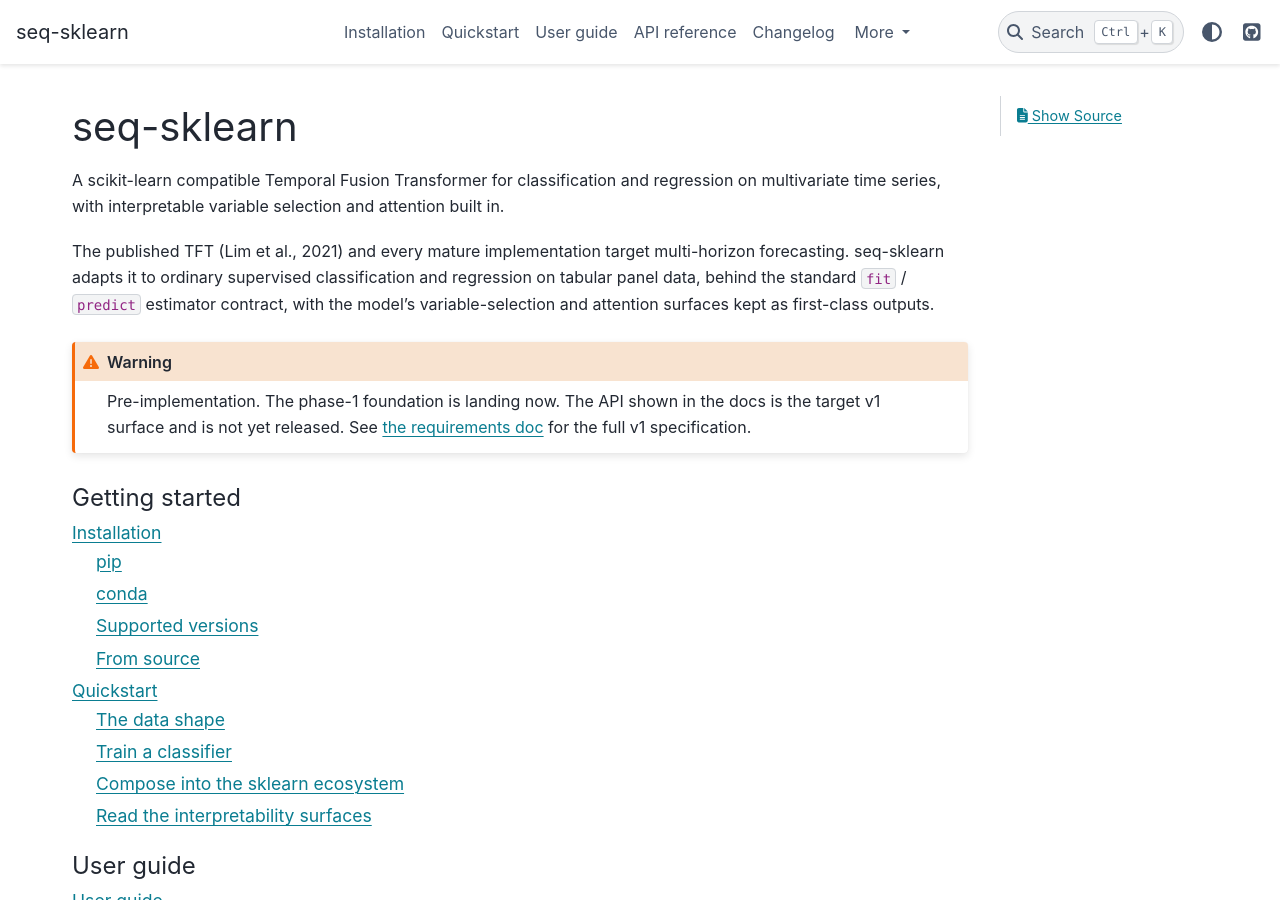
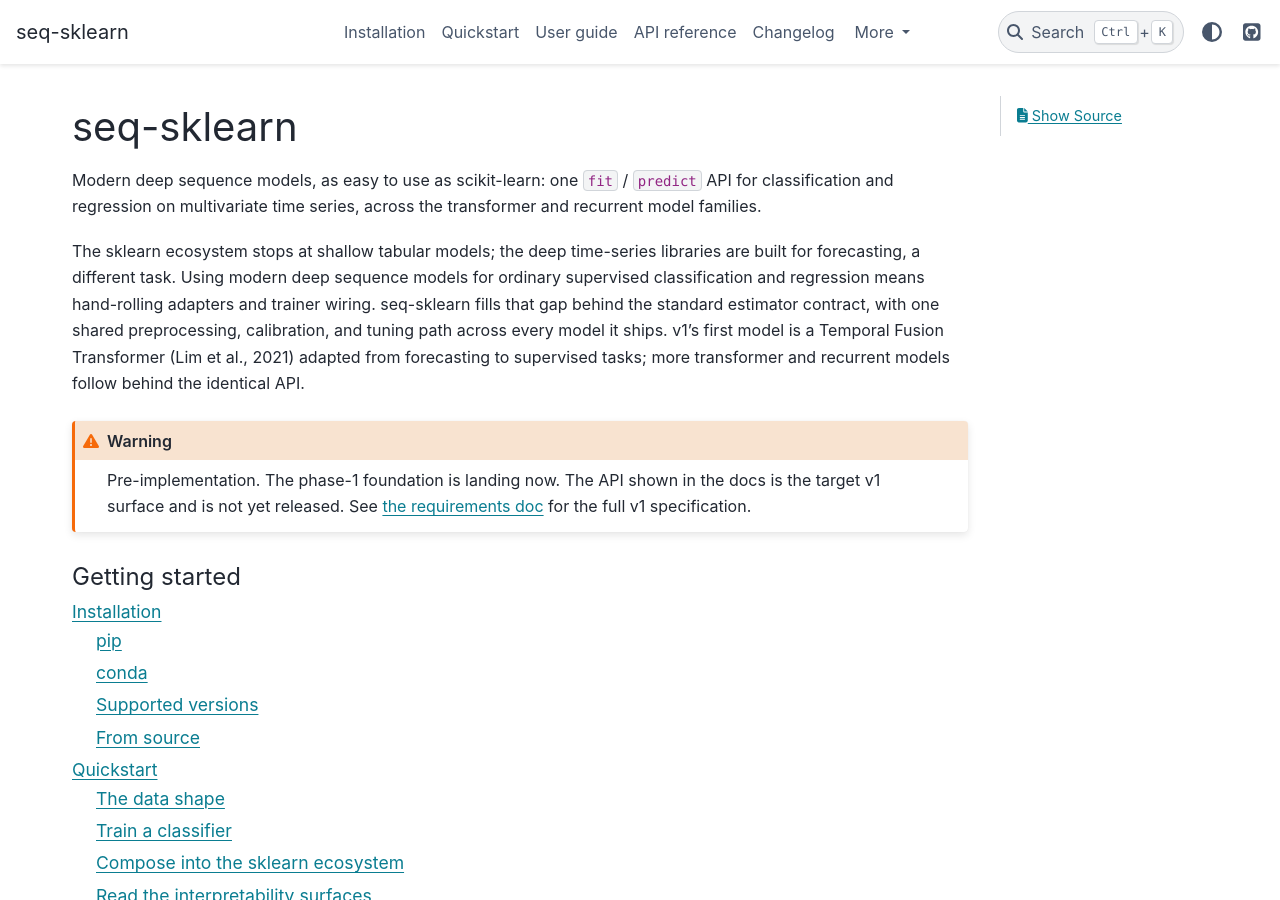
Before and after one commit to switch527/seq-sklearn, a Sphinx documentation site: the page built from docs/index.md, in a window 1280 px wide and 900 px high. Built offline with Sphinx 7.4.7 and the PyData theme 0.15.4, drawn with Linux system fonts in a browser that asks for light colours.

Commit message:
docs: reframe positioning around the library, not TFT
The tagline and intro over-indexed on the Temporal Fusion Transformer.
TFT is v1's first concrete model, not the library's identity. Reframe
the README and docs landing page around the actual goal: sklearn-easy
sequence learning for classification and regression across the
transformer and recurrent model families, with TFT positioned as the
first model behind a uniform API. Move TFT-specific strengths
(interpretable variable selection, attention) into the v1 feature list.

Also stop mocking core runtime deps in the Sphinx config: Read the Docs
installs the package itself, so mocking torch/lightning broke autodoc
signature evaluation on `torch.Tensor | None` annotations. Mock only
the optional onnx extras. Build is clean with zero warnings.

Co-Authored-By: Claude Opus 4.7 (1M context) <noreply@anthropic.com>

````diff
--- a/docs/conf.py
+++ b/docs/conf.py
@@ -61,15 +61,12 @@ autodoc_member_order = "bysource"
 # green; turn it on (numpydoc_validation_checks) at the v1 docstring pass.
 numpydoc_show_class_members = False
 
-# Heavy or not-yet-importable deps are mocked so Read the Docs builds
-# stay fast and do not break before the package is code-complete.
+# Only the genuinely-optional extras are mocked. Core runtime deps
+# (torch, lightning, optuna, ...) are installed in any docs build
+# environment because Read the Docs installs the package itself, so
+# mocking them would buy nothing and break autodoc signature evaluation
+# on annotations like ``torch.Tensor | None`` (a mock cannot be unioned).
 autodoc_mock_imports = [
-    "torch",
-    "lightning",
-    "pytorch_lightning",
-    "optuna",
-    "optuna_integration",
-    "safetensors",
     "onnx",
     "onnxruntime",
 ]
--- a/docs/index.md
+++ b/docs/index.md
@@ -1,14 +1,18 @@
 # seq-sklearn
 
-A scikit-learn compatible Temporal Fusion Transformer for classification
-and regression on multivariate time series, with interpretable variable
-selection and attention built in.
+Modern deep sequence models, as easy to use as scikit-learn: one
+`fit` / `predict` API for classification and regression on multivariate
+time series, across the transformer and recurrent model families.
 
-The published TFT (Lim et al., 2021) and every mature implementation
-target multi-horizon forecasting. seq-sklearn adapts it to ordinary
-supervised classification and regression on tabular panel data, behind
-the standard `fit` / `predict` estimator contract, with the model's
-variable-selection and attention surfaces kept as first-class outputs.
+The sklearn ecosystem stops at shallow tabular models; the deep
+time-series libraries are built for forecasting, a different task. Using
+modern deep sequence models for ordinary supervised classification and
+regression means hand-rolling adapters and trainer wiring. seq-sklearn
+fills that gap behind the standard estimator contract, with one shared
+preprocessing, calibration, and tuning path across every model it ships.
+v1's first model is a Temporal Fusion Transformer (Lim et al., 2021)
+adapted from forecasting to supervised tasks; more transformer and
+recurrent models follow behind the identical API.
 
 ```{warning}
 Pre-implementation. The phase-1 foundation is landing now. The API
````
Also changed, not shown: README.md (+60 -29 lines), docs/readme_and_docs_plan.md (+9 -6 lines).
